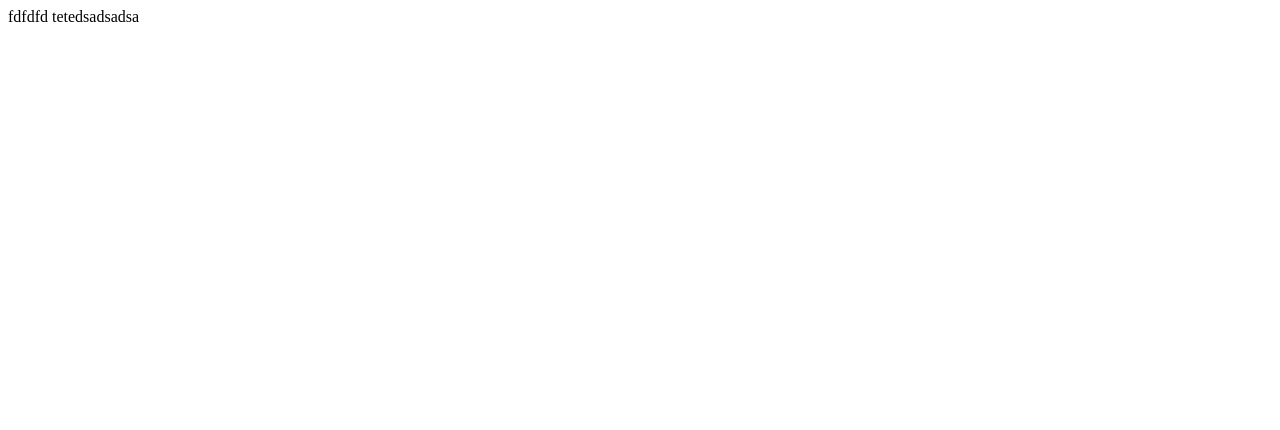
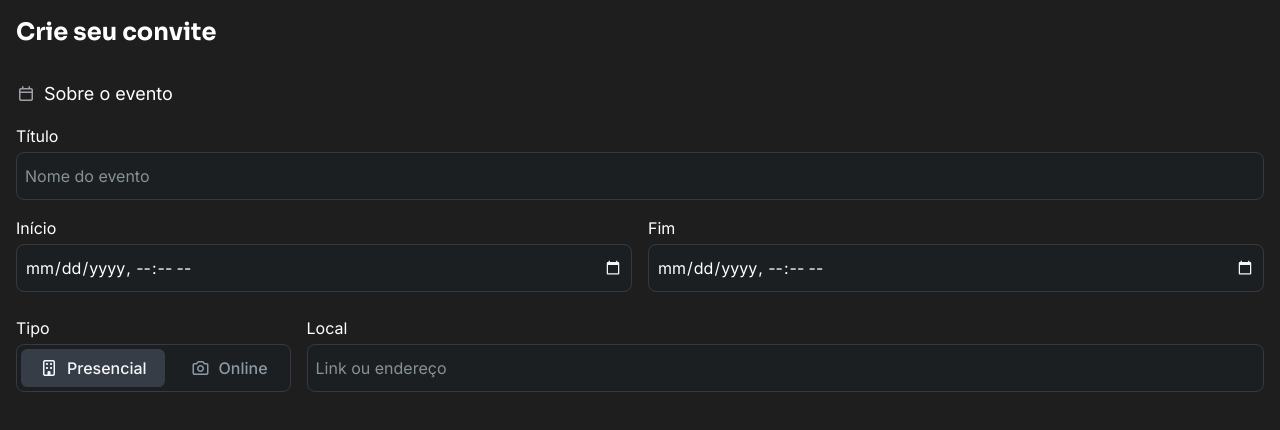
Before and after one commit to manolds/Rocketseat, a website: page index.html in a window 1280 px wide. Drawn offline with Linux system fonts and the light colour scheme.

Commit message:
Formulario feito pela metade

```diff
--- a/index.html
+++ b/index.html
@@ -1,11 +1,79 @@
 <!DOCTYPE html>
 <html lang="en">
+
 <head>
-    <meta charset="UTF-8">
-    <meta name="viewport" content="width=Novo, initial-scale=1.0">
-    <title>Document</title>
+      <meta charset="UTF-8">
+      <meta name="viewport" content="width=device-width, initial-scale=1.0">
+      <link rel="stylesheet" href="node_modules/@fortawesome/fontawesome-free/css/all.min.css">
+      <link rel="stylesheet" href="src/output.css">
+      <link rel="preconnect" href="https://fonts.googleapis.com">
+      <link rel="preconnect" href="https://fonts.gstatic.com" crossorigin>
+      <link href="https://fonts.googleapis.com/css2?family=Inter:ital,opsz,wght@0,14..32,100..900;1,14..32,100..900&family=Sora:wght@100..800&display=swap"
+            rel="stylesheet">
+      <title>Projeto Formulario</title>
 </head>
-<body>fdfdfd
-    tetedsadsadsa
+
+<body class="background-padrao  max-w-7xl mx-auto text-white font-inter">
+      <header class="p-4">
+            <h1 class="text-2xl font-sora font-bold">Crie seu convite</h1>
+      </header>
+      <div class="flex flex-col p-4">
+
+            <div class="flex flex-row gap-2 items-center">
+                  <i class="fa-regular fa-calendar text-zinc-400"></i>
+                  <span class="font-inter text-lg">Sobre o evento</span>
+            </div>
+
+            <label for="first" class="flex flex-col gap-1 items-start mt-4">
+                  Título
+                  <input type="text" name="first" id="first" placeholder="Nome do evento" class="input-base">
+            </label>
+
+            <div class="flex flex-row justify-between w-full gap-4">
+                  <label for="inicio" class="flex flex-col gap-1 items-start mt-4 w-full">
+                        Início
+                        <input type="datetime-local" name="inicio" id="inicio" placeholder="DD/MM/AAAA, --:--"
+                              class="input-base">
+                  </label>
+                  <label for="fim" class="flex flex-col gap-1 items-start mt-4 w-full">
+                        Fim
+                        <input type="datetime-local" name="fim" id="fim" placeholder="DD/MM/AAAA, --:--"
+                              class="input-base">
+                  </label>
+            </div>
+
+            <div class="flex flex-row justify-between w-full gap-4 mt-6">
+                  <div class="flex flex-col gap-1">
+                        <span>Tipo</span>
+                        <div class="toggle-group flex space-x-2">
+                              <input type="radio" class="sr-only peer" id="presencial" name="tipo" checked>
+                              <label for="presencial" class="flex items-center cursor-pointer">
+                                    <i class="fa-regular fa-building"></i>
+                                    <span>Presencial</span>
+                              </label>
+
+                              <input type="radio" class="sr-only peer" id="online" name="tipo">
+                              <label for="online" class="flex items-center cursor-pointer">
+                                    <i class="fa-regular fa-camera"></i>
+                                    <span>Online</span>
+                              </label>
+                        </div>
+                  </div>
+
+
+                  <label for="local" class="flex flex-col gap-1 items-start w-full">
+                        Local
+                        <input type="text" name="local" id="local" placeholder="Link ou endereço" class="input-base">
+                  </label>
+
+
+            </div>
+
+
+      </div>
+      <footer>
+
+      </footer>
 </body>
+
 </html>
--- /dev/null
+++ b/src/input.css
@@ -0,0 +1,68 @@
+@import "tailwindcss";
+
+.font-sora {
+      font-family: "Sora", sans-serif;
+      font-optical-sizing: auto;
+      font-style: normal;
+}
+
+.font-inter {
+      font-family: "Inter", sans-serif;
+      font-optical-sizing: auto;
+      font-style: normal;
+}
+
+.background-padrao {
+      background-color: #1E1E1E;
+}
+
+.input-base {
+      border: 1px solid #363B40;
+      background-color: #1C1F21;
+      border-radius: .5rem;
+      height: 3rem;
+      width: 100%;
+      padding: .25rem .5rem;
+      &::placeholder {
+            color: #869198;
+      }
+}
+
+input[type="datetime-local"]::-webkit-calendar-picker-indicator {
+  filter: hue-rotate(180deg) invert(80%) brightness(120%);
+  cursor: pointer;
+}
+
+.toggle-group {
+  display: flex;
+  background: #1C1F21;
+  border-radius: 0.5rem;
+  height: 3rem;
+  padding: 4px;
+  border: 1px solid #363B40;
+}
+
+.toggle-group input[type="radio"] {
+  display: none;
+}
+
+.toggle-group label {
+  display: flex;
+  align-items: center;
+  gap: 8px;
+  cursor: pointer;
+  padding: 12px 18px;
+  border-radius: 0.4rem;
+  color: #8D98A8;
+  transition: background 0.15s, color 0.15s;
+  font-weight: 500;
+}
+
+.toggle-group input[type="radio"]:checked + label {
+  background: #373D47;
+  color: #F4F6FA;
+}
+
+.toggle-group label svg {
+  font-size: 1.1em;
+}
```
Also changed, not shown: package.json (added, +27 -0 lines), src/output.css (added), 1 other file.
